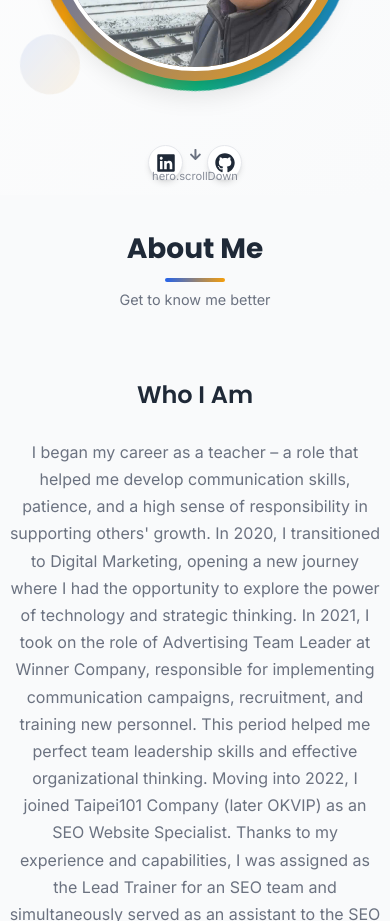
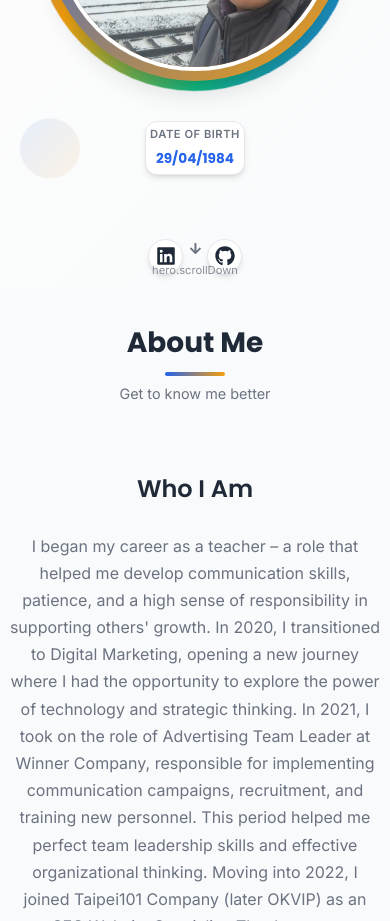
Before and after one commit to ly01dev/lht-cv, a React (Create React App) app in the folder frontend/: page / in a window 390 px wide. Shown: the part 1000-1921 px from the top of the page. Built offline with nearby package versions, Linux system fonts and the light colour scheme.

Commit message:
Add birth date information below profile image in Hero section

```diff
--- a/frontend/src/components/Hero.css
+++ b/frontend/src/components/Hero.css
@@ -724,3 +724,108 @@
   color: var(--primary-color);
   border-color: var(--primary-color);
 }
+
+/* Birth Date Info Styling */
+.birth-date-info {
+  margin-top: var(--spacing-lg);
+  text-align: center;
+}
+
+.birth-date-container {
+  display: flex;
+  flex-direction: column;
+  align-items: center;
+  gap: var(--spacing-xs);
+  padding: var(--spacing-md);
+  background: var(--bg-primary);
+  border: 1px solid var(--border-color);
+  border-radius: var(--radius-lg);
+  box-shadow: var(--shadow-md);
+  transition: var(--transition-normal);
+}
+
+.birth-date-container:hover {
+  transform: translateY(-2px);
+  box-shadow: var(--shadow-lg);
+  border-color: var(--primary-color);
+}
+
+.birth-date-label {
+  font-size: 0.875rem;
+  font-weight: 600;
+  color: var(--text-secondary);
+  text-transform: uppercase;
+  letter-spacing: 0.5px;
+}
+
+.birth-date-value {
+  font-size: 1.125rem;
+  font-weight: 700;
+  color: var(--primary-color);
+  font-family: var(--font-heading);
+}
+
+/* Responsive styling for birth date */
+@media (max-width: 1024px) {
+  .birth-date-container {
+    padding: var(--spacing-sm);
+  }
+
+  .birth-date-label {
+    font-size: 0.8rem;
+  }
+
+  .birth-date-value {
+    font-size: 1rem;
+  }
+}
+
+@media (max-width: 768px) {
+  .birth-date-info {
+    margin-top: var(--spacing-md);
+  }
+
+  .birth-date-container {
+    padding: var(--spacing-sm);
+  }
+
+  .birth-date-label {
+    font-size: 0.75rem;
+  }
+
+  .birth-date-value {
+    font-size: 0.9rem;
+  }
+}
+
+@media (max-width: 480px) {
+  .birth-date-info {
+    margin-top: var(--spacing-sm);
+  }
+
+  .birth-date-container {
+    padding: var(--spacing-xs);
+  }
+
+  .birth-date-label {
+    font-size: 0.7rem;
+  }
+
+  .birth-date-value {
+    font-size: 0.85rem;
+  }
+}
+
+@media (max-width: 360px) {
+  .birth-date-container {
+    padding: var(--spacing-xs);
+  }
+
+  .birth-date-label {
+    font-size: 0.65rem;
+  }
+
+  .birth-date-value {
+    font-size: 0.8rem;
+  }
+}
--- a/frontend/src/components/Hero.js
+++ b/frontend/src/components/Hero.js
@@ -207,6 +207,19 @@ const Hero = () => {
               <div className="profile-image-border"></div>
             </div>
 
+            {/* Thông tin ngày sinh */}
+            <motion.div
+              className="birth-date-info"
+              initial={{ opacity: 0, y: 20 }}
+              animate={{ opacity: 1, y: 0 }}
+              transition={{ duration: 0.8, delay: 1.2 }}
+            >
+              <div className="birth-date-container">
+                <span className="birth-date-label">{t('hero.birthDate')}</span>
+                <span className="birth-date-value">29/04/1984</span>
+              </div>
+            </motion.div>
+
             <motion.div
               className="hero-social"
               initial={{ opacity: 0, y: 30 }}
--- a/frontend/src/locales/en/translation.json
+++ b/frontend/src/locales/en/translation.json
@@ -27,7 +27,8 @@
       "telegram": "Telegram",
       "telegramValue": "@stephen_itweb",
       "scanToConnect": "Scan to connect"
-    }
+    },
+    "birthDate": "Date of Birth"
   },
   "about": {
     "title": "About Me",
--- a/frontend/src/locales/vi/translation.json
+++ b/frontend/src/locales/vi/translation.json
@@ -27,7 +27,8 @@
       "telegram": "Telegram",
       "telegramValue": "@stephen_itweb",
       "scanToConnect": "Quét mã để kết nối"
-    }
+    },
+    "birthDate": "Ngày sinh"
   },
   "about": {
     "title": "Về tôi",
```
Also changed, not shown: frontend/index.js (deleted, +0 -11 lines), 11 other files (tests, documents, lock files or other folders).
